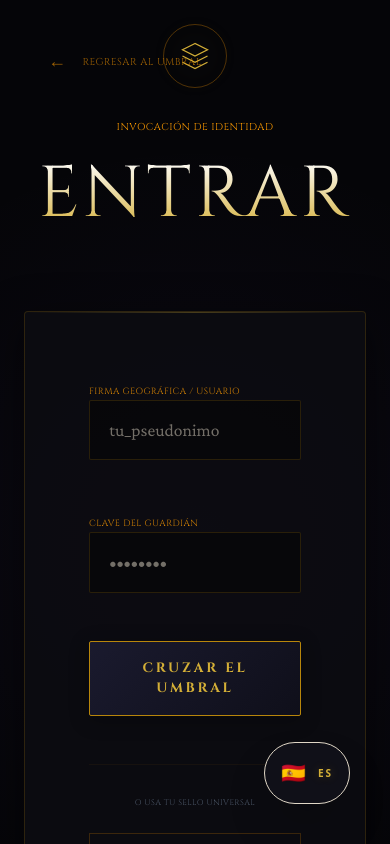
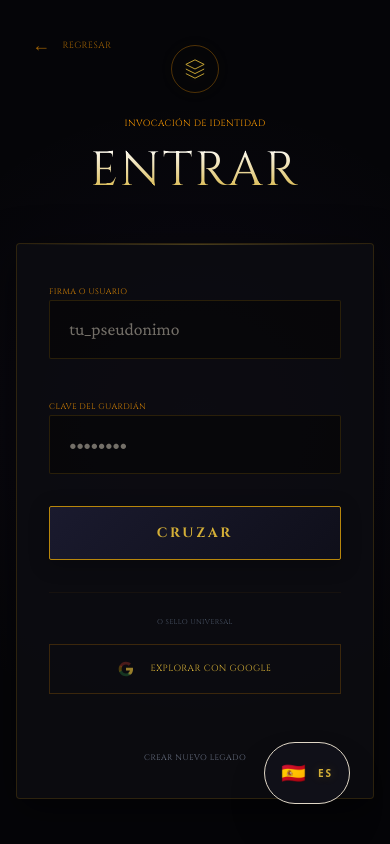
Before and after one commit to miloblanco75/cuentistas-web, a Next.js app: page /login in a window 390 px wide. Shown: the top 844 px of the page. Built offline with nearby package versions, Linux system fonts and the light colour scheme.

Commit message:
style: Optimización total de responsividad móvil para el diseño La Orden Mística

```diff
--- a/src/app/login/page.jsx
+++ b/src/app/login/page.jsx
@@ -35,58 +35,58 @@ function LoginContent() {
     };
 
     return (
-        <main className="min-h-screen bg-[#050508] text-[#e0d7c6] flex flex-col items-center justify-center p-6 font-serif relative overflow-hidden">
+        <main className="min-h-screen bg-[#050508] text-[#e0d7c6] flex flex-col items-center justify-center p-4 md:p-12 font-serif relative overflow-hidden">
             {/* Elementos de Ambientación */}
             <div className="absolute inset-0 bg-[radial-gradient(circle_at_50%_50%,_rgba(139,92,246,0.05),transparent_70%)]"></div>
 
             {/* Botón de Regresar */}
-            <div className="fixed top-12 left-12 z-50">
-                <a href="/" className="flex items-center gap-4 text-[10px] tracking-[0.4em] font-cinzel text-amber-500/60 hover:text-amber-500 transition-all group">
+            <div className="fixed top-8 md:top-12 left-8 md:left-12 z-50">
+                <a href="/" className="flex items-center gap-3 text-[9px] md:text-[10px] tracking-[0.2em] md:tracking-[0.4em] font-cinzel text-amber-500/60 hover:text-amber-500 transition-all group">
                     <span className="transform group-hover:-translate-x-2 transition-transform duration-500 text-lg">←</span>
-                    Regresar al Umbral
+                    Regresar
                 </a>
             </div>
 
-            <div className="max-w-md w-full space-y-20 animate-elegant relative z-10 text-center">
-                <header className="space-y-6">
-                    <div className="flex justify-center mb-8">
-                        <div className="w-16 h-16 border border-amber-500/30 rounded-full flex items-center justify-center p-4 filter drop-shadow-[0_0_15px_rgba(212,175,55,0.2)]">
+            <div className="max-w-md w-full space-y-12 md:space-y-20 animate-elegant relative z-10 text-center">
+                <header className="space-y-4 md:space-y-6">
+                    <div className="flex justify-center mb-6 md:mb-8">
+                        <div className="w-12 h-12 md:w-16 md:h-16 border border-amber-500/30 rounded-full flex items-center justify-center p-3 md:p-4 filter drop-shadow-[0_0_15px_rgba(212,175,55,0.2)]">
                              <svg viewBox="0 0 24 24" fill="none" stroke="#d4af37" strokeWidth="1">
                                 <path d="M12 2L2 7l10 5 10-5-10-5zM2 17l10 5 10-5M2 12l10 5 10-5" />
                              </svg>
                         </div>
                     </div>
-                    <p className="text-[10px] tracking-[0.6em] uppercase text-amber-500 font-cinzel">Invocación de Identidad</p>
-                    <h1 className="text-7xl font-cinzel tracking-widest title-gradient">Entrar</h1>
+                    <p className="text-[9px] md:text-[10px] tracking-[0.4em] md:tracking-[0.6em] uppercase text-amber-500 font-cinzel">Invocación de Identidad</p>
+                    <h1 className="text-5xl md:text-7xl font-cinzel tracking-widest title-gradient px-4">Entrar</h1>
                 </header>
 
-                <form onSubmit={handleLogin} className="royal-card p-16 space-y-12 border-amber-500/10">
+                <form onSubmit={handleLogin} className="royal-card p-8 md:p-16 space-y-8 md:space-y-12 border-amber-500/10">
                     {error && (
-                        <div className="bg-red-500/5 text-red-400 p-4 rounded-sm text-xs font-cinzel border border-red-500/20 italic tracking-widest animate-pulse">
+                        <div className="bg-red-500/5 text-red-400 p-4 rounded-sm text-[10px] md:text-xs font-cinzel border border-red-500/20 italic tracking-[0.1em] md:tracking-widest animate-pulse">
                            ⚠️ {error}
                         </div>
                     )}
 
-                    <div className="space-y-4 text-left">
-                        <label className="text-[9px] tracking-[0.5em] uppercase text-amber-500/80 font-cinzel">Firma Geográfica / Usuario</label>
+                    <div className="space-y-3 md:space-y-4 text-left">
+                        <label className="text-[8px] md:text-[9px] tracking-[0.3em] md:tracking-[0.5em] uppercase text-amber-500/80 font-cinzel">Firma o Usuario</label>
                         <input
                             required
                             name="username"
                             type="text"
-                            className="royal-input"
+                            className="royal-input text-sm"
                             placeholder="tu_pseudonimo"
                             value={username}
                             onChange={(e) => setUsername(e.target.value)}
                         />
                     </div>
 
-                    <div className="space-y-4 text-left">
-                        <label className="text-[9px] tracking-[0.5em] uppercase text-amber-500/80 font-cinzel">Clave del Guardián</label>
+                    <div className="space-y-3 md:space-y-4 text-left">
+                        <label className="text-[8px] md:text-[9px] tracking-[0.3em] md:tracking-[0.5em] uppercase text-amber-500/80 font-cinzel">Clave del Guardián</label>
                         <input
                             required
                             name="password"
                             type="password"
-                            className="royal-input"
+                            className="royal-input text-sm"
                             placeholder="••••••••"
                             value={password}
                             onChange={(e) => setPassword(e.target.value)}
@@ -96,30 +96,30 @@ function LoginContent() {
                     <button
                         type="submit"
                         disabled={loading}
-                        className={`royal-button w-full ${loading ? 'opacity-70' : ''}`}
+                        className={`royal-button w-full py-4 md:py-6 ${loading ? 'opacity-70' : ''}`}
                     >
-                        {loading ? "Descifrando..." : "Cruzar el Umbral"}
+                        {loading ? "Descifrando..." : "Cruzar"}
                     </button>
 
-                    <div className="pt-8 border-t border-amber-500/5 flex flex-col gap-6">
-                        <p className="text-[8px] tracking-[0.3em] uppercase text-gray-600 font-cinzel">O usa tu Sello Universal</p>
+                    <div className="pt-6 md:pt-8 border-t border-amber-500/5 flex flex-col gap-4 md:gap-6">
+                        <p className="text-[7px] md:text-[8px] tracking-[0.2em] md:tracking-[0.3em] uppercase text-gray-600 font-cinzel">O Sello Universal</p>
                         <button
                             type="button"
                             onClick={() => signIn('google', { callbackUrl: '/hub' })}
-                            className="bg-transparent hover:bg-amber-500/5 border border-amber-500/20 w-full py-5 flex items-center justify-center gap-6 text-[10px] tracking-[0.3em] font-cinzel text-[#d4af37] transition-all group"
+                            className="bg-transparent hover:bg-amber-500/5 border border-amber-500/20 w-full py-4 md:py-5 flex items-center justify-center gap-4 md:gap-6 text-[9px] md:text-[10px] tracking-[0.2em] md:tracking-[0.3em] font-cinzel text-[#d4af37] transition-all group"
                         >
-                            <svg viewBox="0 0 24 24" className="w-5 h-5 opacity-70 group-hover:opacity-100 transition-opacity">
+                            <svg viewBox="0 0 24 24" className="w-4 h-4 md:w-5 md:h-5 opacity-70 group-hover:opacity-100 transition-opacity">
                                 <path d="M22.56 12.25c0-.78-.07-1.53-.2-2.25H12v4.26h5.92c-.26 1.37-1.04 2.53-2.21 3.31v2.77h3.57c2.08-1.92 3.28-4.74 3.28-8.09z" fill="#d4af37"/>
                                 <path d="M12 23c2.97 0 5.46-.98 7.28-2.66l-3.57-2.77c-.98.66-2.23 1.06-3.71 1.06-2.86 0-5.29-1.93-6.16-4.53H2.18v2.84C3.99 20.53 7.7 23 12 23z" fill="#34A853" opacity="0.4"/>
                                 <path d="M5.84 14.09c-.22-.66-.35-1.36-.35-2.09s.13-1.43.35-2.09V7.07H2.18C1.43 8.55 1 10.22 1 12s.43 3.45 1.18 4.93l2.85-2.22.81-.62z" fill="#FBBC05" opacity="0.4"/>
                                 <path d="M12 5.38c1.62 0 3.06.56 4.21 1.64l3.15-3.15C17.45 2.09 14.97 1 12 1 7.7 1 3.99 3.47 2.18 7.07l3.66 2.84c.87-2.6 3.3-4.53 6.16-4.53z" fill="#EA4335" opacity="0.4"/>
                             </svg>
-                            Sello de Google
+                            Explorar con Google
                         </button>
                     </div>
 
-                    <footer className="pt-6">
-                        <a href="/registro" className="text-[9px] tracking-[0.4em] uppercase text-gray-500 hover:text-amber-500 transition-colors duration-700 font-cinzel">Crear nuevo legado literario</a>
+                    <footer className="pt-4 md:pt-6">
+                        <a href="/registro" className="text-[8px] md:text-[9px] tracking-[0.2em] md:tracking-[0.4em] uppercase text-gray-500 hover:text-amber-500 transition-colors duration-700 font-cinzel">Crear nuevo legado</a>
                     </footer>
                 </form>
             </div>
@@ -129,7 +129,7 @@ function LoginContent() {
 
 export default function LoginPage() {
     return (
-        <Suspense fallback={<div className="min-h-screen bg-[#050508] flex items-center justify-center font-cinzel text-amber-500 tracking-[0.5em] animate-pulse">Cargando...</div>}>
+        <Suspense fallback={<div className="min-h-screen bg-[#050508] flex items-center justify-center font-cinzel text-amber-500 tracking-[0.3em] md:tracking-[0.5em] animate-pulse">Cargando...</div>}>
             <LoginContent />
         </Suspense>
     );
```
Also changed, not shown: src/app/hub/page.jsx (+28 -28 lines), src/app/page.jsx (+18 -18 lines).
